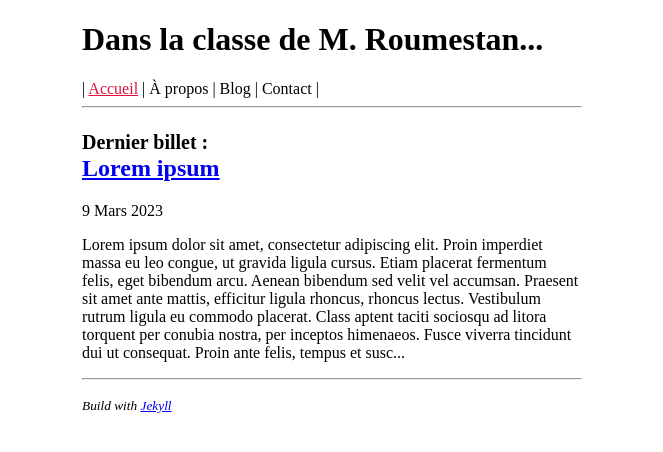
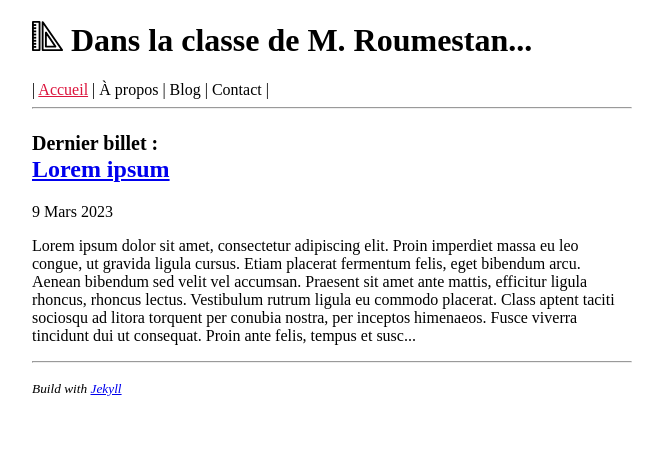
Before and after one commit to roumesta/roumestan.github.io, a Jekyll site: the page built from index.html, in a window 1280 px wide. Shown: the top 452 px of the page, without its empty margins (308-971 px from the left). Built offline with Jekyll 4.4.1, drawn with Linux system fonts in a browser that asks for light colours.

Commit message:
Add icone.svg

```diff
--- a/_includes/header.html
+++ b/_includes/header.html
@@ -1,5 +1,5 @@
 <header>
-    <h1><a href='{{ site.url }}/'>{{ site.name }}</a></h1>
+    <h1><img src="assets/images/icone.svg" style="height:30px;"><a href='{{ site.url }}/'>{{ site.name }}</a></h1>
 </header>
 
 <nav>
--- a/_sass/main.scss
+++ b/_sass/main.scss
@@ -1,5 +1,5 @@
 body {
-    max-width: 500px;
+    max-width: 600px;
     margin: auto;
     padding-left: 10px;
     padding-right: 10px;
```
Also changed, not shown: assets/images/icone.svg (added).
